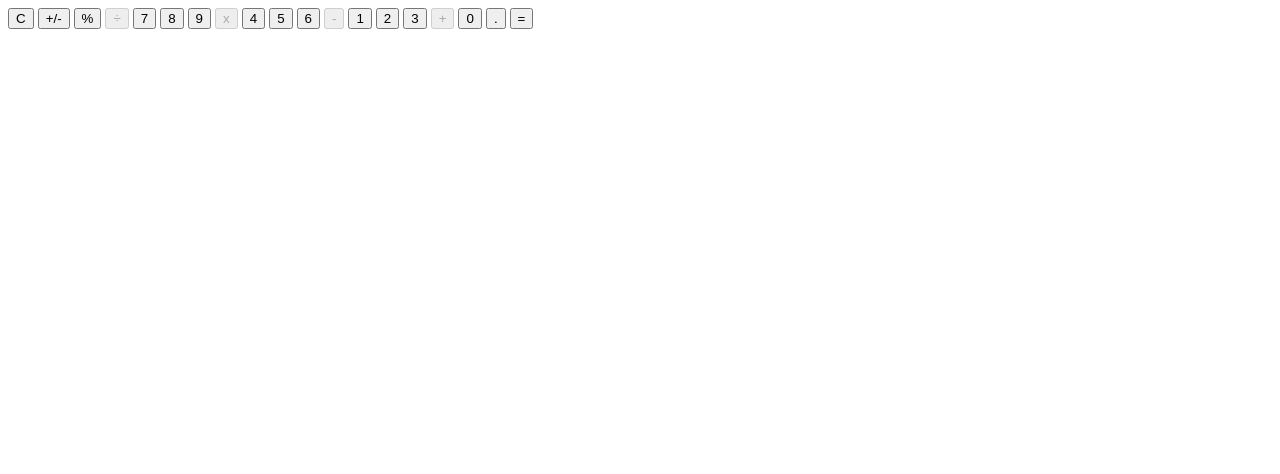
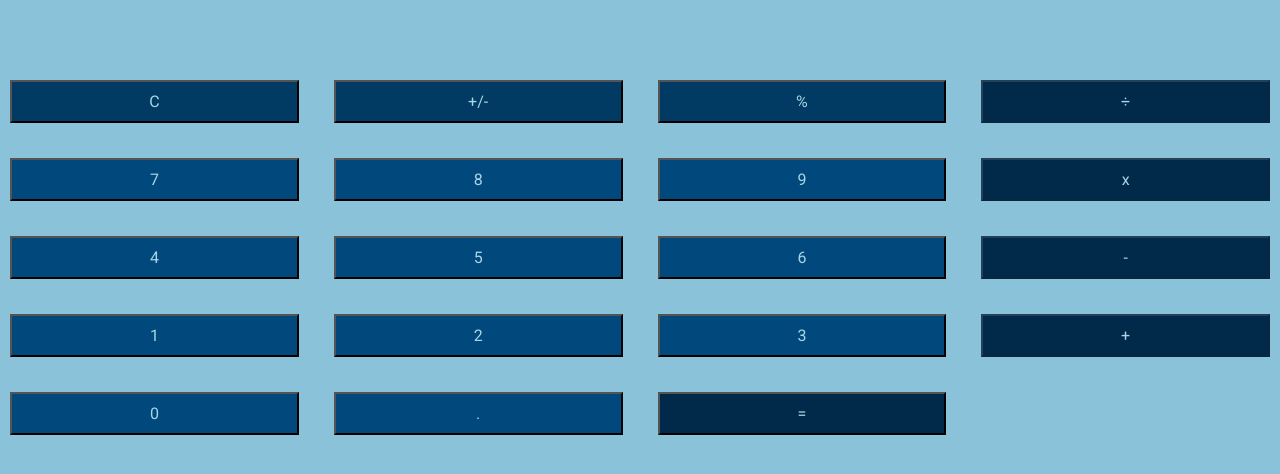
Before and after one commit to n-a-z-a/Calculator, a plain HTML site: page index.html in a window 1280 px wide. Drawn offline with Linux system fonts and the light colour scheme.

Commit message:
updated scss files with base and colours

```diff
--- a/_base.scss
+++ b/_base.scss
@@ -1,5 +1,11 @@
-// * {
-//     padding: 0;
-//     margin: 0;
-//     background-color: black;
-// }
+@import url('https://fonts.googleapis.com/css2?family=Roboto&display=swap');
+
+$color-background: #89c2d9;
+
+* {
+    padding: 0;
+    margin: 0;
+    font-family: "Roboto";
+    font-size: large;
+    background-color: $color-background;
+}
--- a/_components.scss
+++ b/_components.scss
@@ -0,0 +1,46 @@
+$color-numbers-background: #01497C;
+$color-numbers: #A9D6E5;
+$color-operators-background: #012A4A;
+$color-operators: #A9D6E5;
+$color-other-background: #013A63;
+$color-other: #A9D6E5;
+
+.number {
+    background-color: $color-numbers-background;
+    // border-radius: 50%;
+    color: $color-numbers;
+    padding: 10px;
+    margin: 10px;
+    text-align: center;
+    font-size: 16px;
+  }
+
+  .operator {
+    background-color: $color-operators-background;
+    // border-radius: 50%;
+    color: $color-operators;
+    padding: 10px;
+    margin: 10px;
+    text-align: center;
+    font-size: 16px;
+  }
+
+  .other {
+    background-color: $color-other-background;
+    // border-radius: 50%;
+    color: $color-other;
+    padding: 10px;
+    margin: 10px;
+    text-align: center;
+    font-size: 16px;
+  }
+
+  #equal {
+    background-color: $color-operators-background;
+    // border-radius: 50%;
+    color: $color-operators;
+    padding: 10px;
+    margin: 10px;
+    text-align: center;
+    font-size: 16px;
+  }
--- a/_layout.scss
+++ b/_layout.scss
@@ -0,0 +1,14 @@
+#display {
+    border: 20px none;
+    padding: 20px;
+    height: 30px;
+    max-height: 30px;
+    text-align: end;
+}
+
+.grid {
+    position: static;
+    display: grid;
+    grid-template-columns: repeat(4, 1fr);
+    gap: 15px;
+}
--- a/index.html
+++ b/index.html
@@ -3,13 +3,16 @@
     <meta charset="UTF-8">
     <meta http-equiv="X-UA-Compatible" content="IE=edge">
     <meta name="viewport" content="width=device-width, initial-scale=1.0">
+    <link rel="preconnect" href="https://fonts.googleapis.com">
+    <link rel="preconnect" href="https://fonts.gstatic.com" crossorigin>
+    <link href="https://fonts.googleapis.com/css2?family=Roboto&display=swap" rel="stylesheet">
     <link rel="stylesheet" href="./styles.css">
     <title>Calculator</title>
 </head>
 
 <body>
 
-    <section class="display"></section>
+    <section id="display"></section>
 
     <div class="grid">
         <button class="other" id="clear" value="C">C</button>
--- a/main.js
+++ b/main.js
@@ -5,7 +5,7 @@ const equal = document.getElementById("equal");
 const clear = document.getElementById("clear");
 const negate = document.getElementById("negate");
 const percentage = document.getElementById("percentage");
-const display = document.querySelector(".display");
+const display = document.querySelector("#display");
 
 let newInput = "";
 let firstNumber = "";
@@ -61,6 +61,7 @@ number.forEach(item => {
 operator.forEach(item => {
     item.addEventListener("click", (e) => {
         point.disabled = false;
+        equal.disabled = true;
         operator.forEach (e => e.disabled = true)
 
         if (firstNumber == "") {
```
Also changed, not shown: styles.css.
